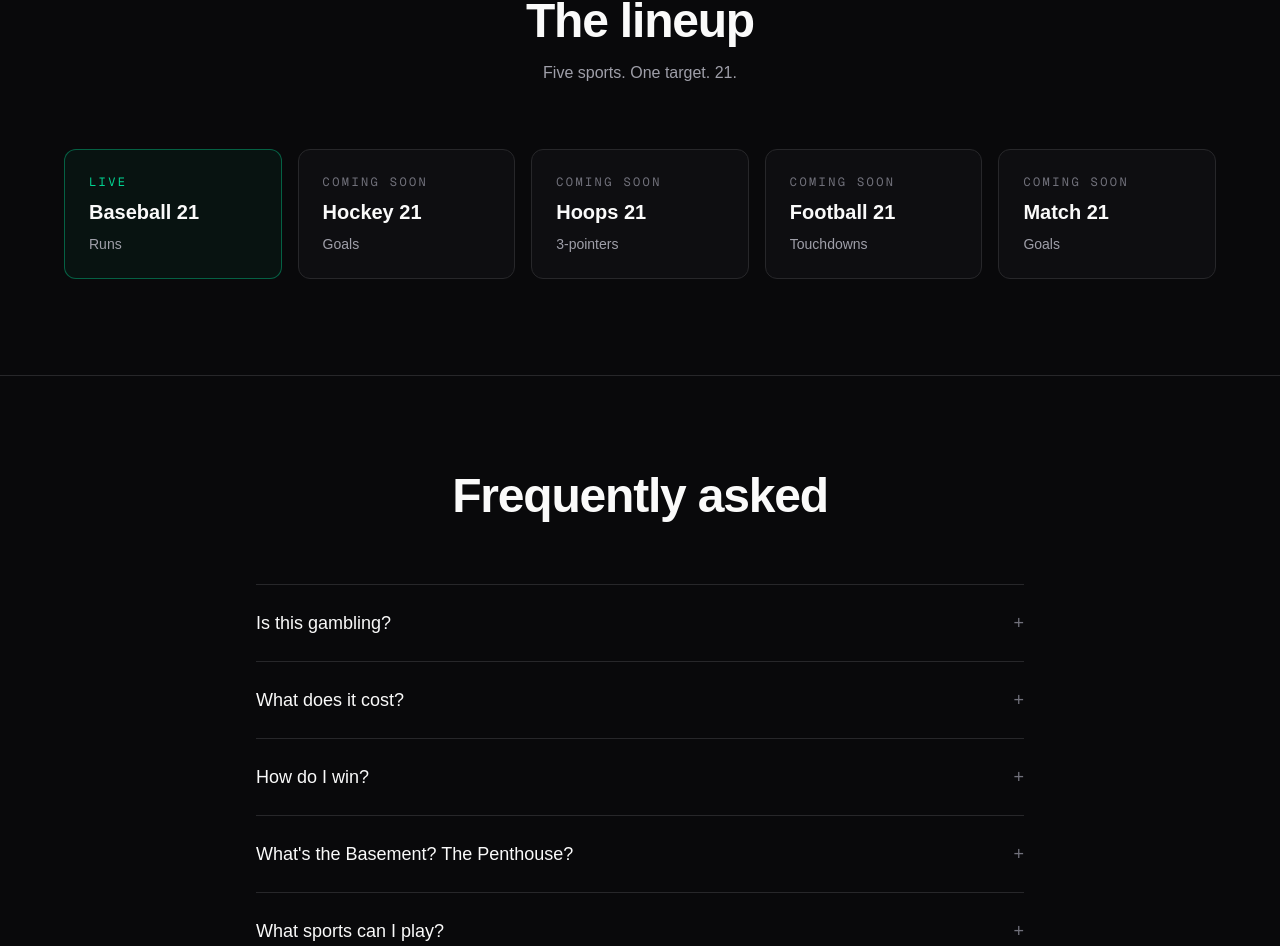
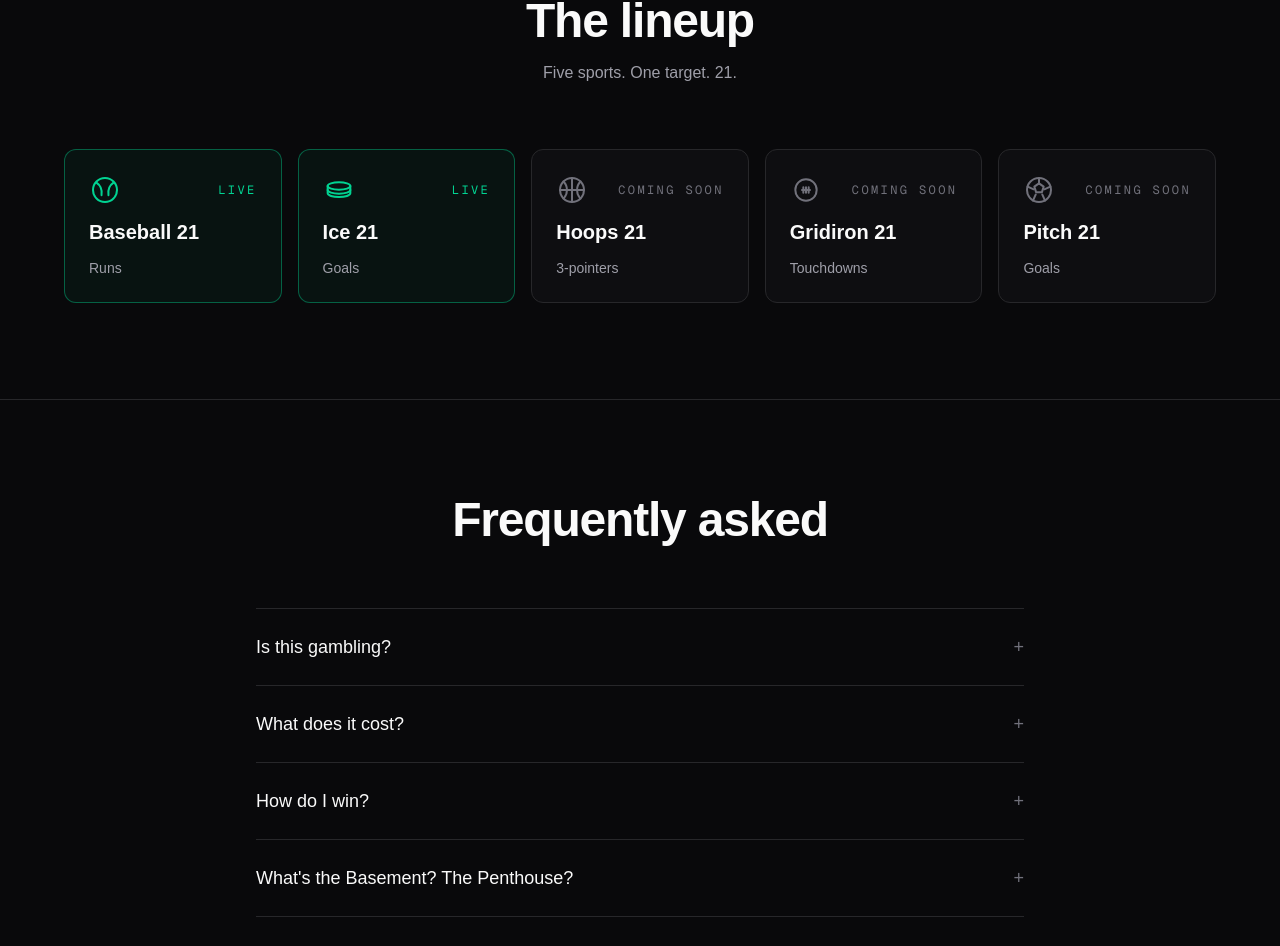
Before and after one commit to jchouse112/21Games, a Next.js app in the folder apps/web/: page / in a window 1280 px wide. Shown: the part 1329-2275 px from the top of the page. Built offline with nearby package versions, Linux system fonts and the light colour scheme.

Commit message:
feat(home): add sport icons, rename Hockey→Ice, Football→Gridiron, Match→Pitch

```diff
--- a/apps/web/src/app/page.tsx
+++ b/apps/web/src/app/page.tsx
@@ -18,20 +18,80 @@ const STEPS = [
   },
 ];
 
-const SPORTS = [
-  { name: "Baseball 21", metric: "Runs", status: "Live", featured: true },
-  { name: "Hockey 21", metric: "Goals", status: "Coming soon", featured: false },
-  { name: "Hoops 21", metric: "3-pointers", status: "Coming soon", featured: false },
-  { name: "Football 21", metric: "Touchdowns", status: "Coming soon", featured: false },
-  { name: "Match 21", metric: "Goals", status: "Coming soon", featured: false },
+type SportIcon = "baseball" | "puck" | "basketball" | "football" | "soccer";
+
+const SPORTS: Array<{
+  name: string;
+  metric: string;
+  status: string;
+  featured: boolean;
+  icon: SportIcon;
+}> = [
+  { name: "Baseball 21", metric: "Runs", status: "Live", featured: true, icon: "baseball" },
+  { name: "Ice 21", metric: "Goals", status: "Live", featured: true, icon: "puck" },
+  { name: "Hoops 21", metric: "3-pointers", status: "Coming soon", featured: false, icon: "basketball" },
+  { name: "Gridiron 21", metric: "Touchdowns", status: "Coming soon", featured: false, icon: "football" },
+  { name: "Pitch 21", metric: "Goals", status: "Coming soon", featured: false, icon: "soccer" },
 ];
+
+function SportGlyph({ icon, className }: { icon: SportIcon; className?: string }) {
+  const common = {
+    className,
+    viewBox: "0 0 24 24",
+    fill: "none",
+    stroke: "currentColor",
+    strokeWidth: 1.5,
+    strokeLinecap: "round" as const,
+    strokeLinejoin: "round" as const,
+    "aria-hidden": true,
+  };
+  switch (icon) {
+    case "baseball":
+      return (
+        <svg {...common}>
+          <circle cx="12" cy="12" r="9" />
+          <path d="M5.6 6.5c3 2 4.4 5.4 3.8 9.4M18.4 6.5c-3 2-4.4 5.4-3.8 9.4" />
+        </svg>
+      );
+    case "puck":
+      return (
+        <svg {...common}>
+          <ellipse cx="12" cy="9" rx="8.5" ry="2.8" />
+          <path d="M3.5 9v5.5c0 1.55 3.8 2.8 8.5 2.8s8.5-1.25 8.5-2.8V9" />
+          <path d="M3.5 12c0 1.55 3.8 2.8 8.5 2.8s8.5-1.25 8.5-2.8" />
+        </svg>
+      );
+    case "basketball":
+      return (
+        <svg {...common}>
+          <circle cx="12" cy="12" r="9" />
+          <path d="M3 12h18M12 3v18M5.6 5.6c3.5 3.5 3.5 9.3 0 12.8M18.4 5.6c-3.5 3.5-3.5 9.3 0 12.8" />
+        </svg>
+      );
+    case "football":
+      return (
+        <svg {...common}>
+          <path d="M4 12c0-4.5 3.5-8 8-8s8 3.5 8 8-3.5 8-8 8-8-3.5-8-8Z" />
+          <path d="M9 12h6M10 10v4M12 10v4M14 10v4" />
+        </svg>
+      );
+    case "soccer":
+      return (
+        <svg {...common}>
+          <circle cx="12" cy="12" r="9" />
+          <path d="m12 7 3.5 2.5-1.3 4.1h-4.4L8.5 9.5 12 7Z" />
+          <path d="M12 3v4M3.5 9.5l4.5 2M20.5 9.5l-4.5 2M7.5 20l2-4.6M16.5 20l-2-4.6" />
+        </svg>
+      );
+  }
+}
 
 const FAQ = [
   { q: "Is this gambling?", a: "No. Play 21 Games is a free-to-play skill game. You play with Play Tokens, not dollars. No deposits, no withdrawals, no cash wagering." },
   { q: "What does it cost?", a: "Zero. You get 100 tokens on signup. Hit empty? We'll top you up with 10 tokens at midnight. No credit card, ever." },
   { q: "How do I win?", a: "Every slate, your picks are scored against the 21 target. Closest to 21 without busting wins the biggest payout. Hit exactly 21 for the Blackjack bonus." },
   { q: "What's the Basement? The Penthouse?", a: "Your balance unlocks bet sizes. Under 10 tokens you're in the Basement \u2014 $1 bets only. Climb past 2,000 and you're in the Penthouse." },
-  { q: "What sports can I play?", a: "Baseball 21 is live. Hockey, hoops, football, and soccer are rolling out through the season." },
+  { q: "What sports can I play?", a: "Baseball 21 and Ice 21 are live. Hoops, Gridiron, and Pitch are rolling out through the season." },
   { q: "Will there ever be real money?", a: "Not in the core game. Ever. We may run occasional skill-based tournaments with real prizes, but the daily slate stays free and token-only." },
 ];
 
@@ -91,12 +151,20 @@ export default function Home() {
               <div
                 key={sport.name}
                 className={
-                  "flex flex-col gap-2 rounded-xl border p-6 " +
+                  "flex flex-col gap-3 rounded-xl border p-6 " +
                   (sport.featured
                     ? "border-emerald-400/40 bg-emerald-400/5"
                     : "border-zinc-800 bg-zinc-900/40")
                 }
               >
+                <div className="flex items-center justify-between">
+                  <SportGlyph
+                    icon={sport.icon}
+                    className={
+                      "h-8 w-8 " +
+                      (sport.featured ? "text-emerald-400" : "text-zinc-500")
+                    }
+                  />
                   <span
                     className={
                       "font-mono text-xs uppercase tracking-[0.2em] " +
@@ -105,6 +173,7 @@ export default function Home() {
                   >
                     {sport.status}
                   </span>
+                </div>
                 <h3 className="text-xl font-semibold">{sport.name}</h3>
                 <p className="text-sm text-zinc-400">{sport.metric}</p>
               </div>
```
Also changed, not shown: 1 other file (tests, documents, lock files or other folders). Lines whose indentation alone changed are shown as unchanged.
